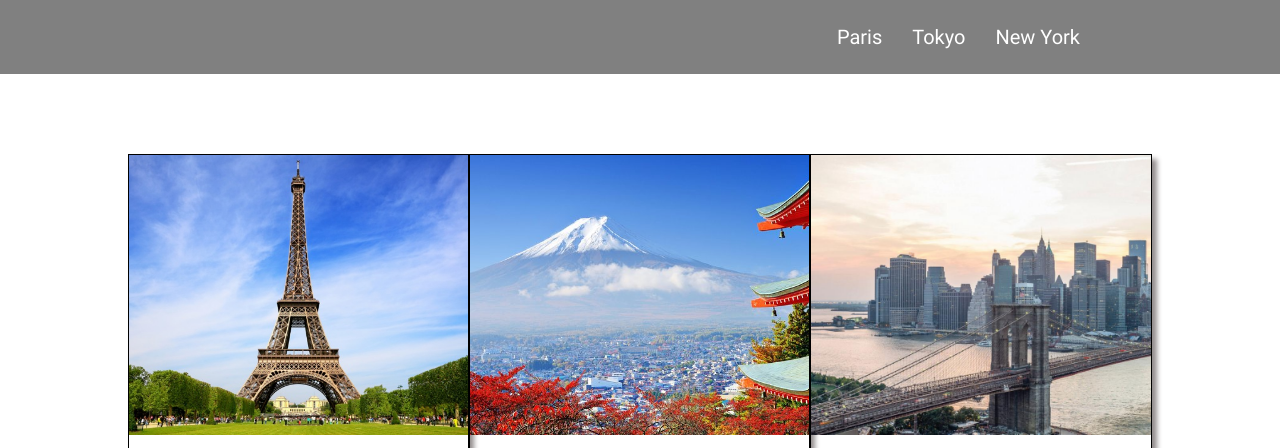
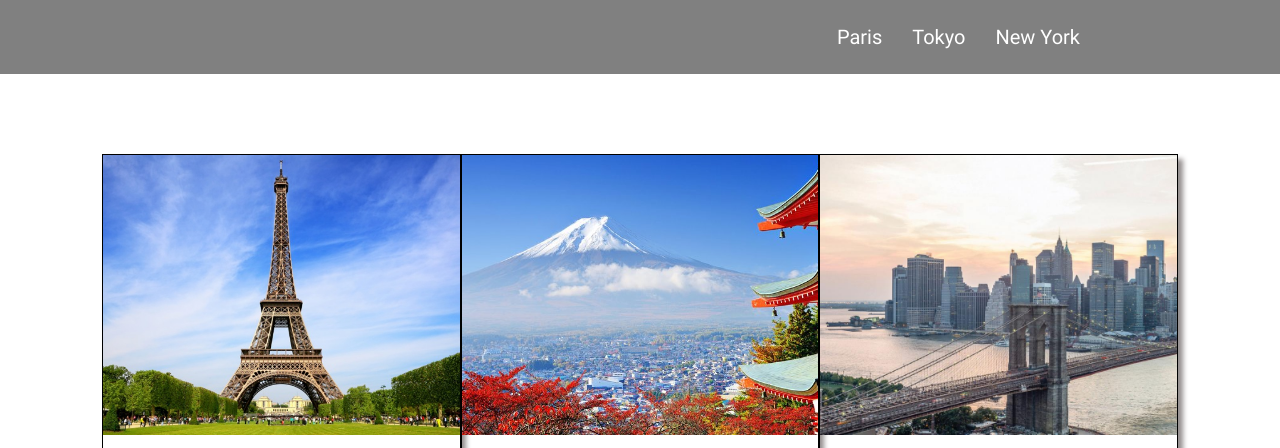
Before and after one commit to MEtourneaud/projet_flexbox, a plain HTML site: page index.html in a window 1280 px wide. Shown: the top 448 px of the page. Drawn offline with Linux system fonts and the light colour scheme.

Commit message:
modif_css

```diff
--- a/assets/css/style.css
+++ b/assets/css/style.css
@@ -41,8 +41,8 @@ nav ul{
 
 /* MAIN */
 main{
-    margin-left: 10%;
-    margin-right: 10%;
+    margin-left: 8%;
+    margin-right: 8%;
 }
 
 .container{
```
